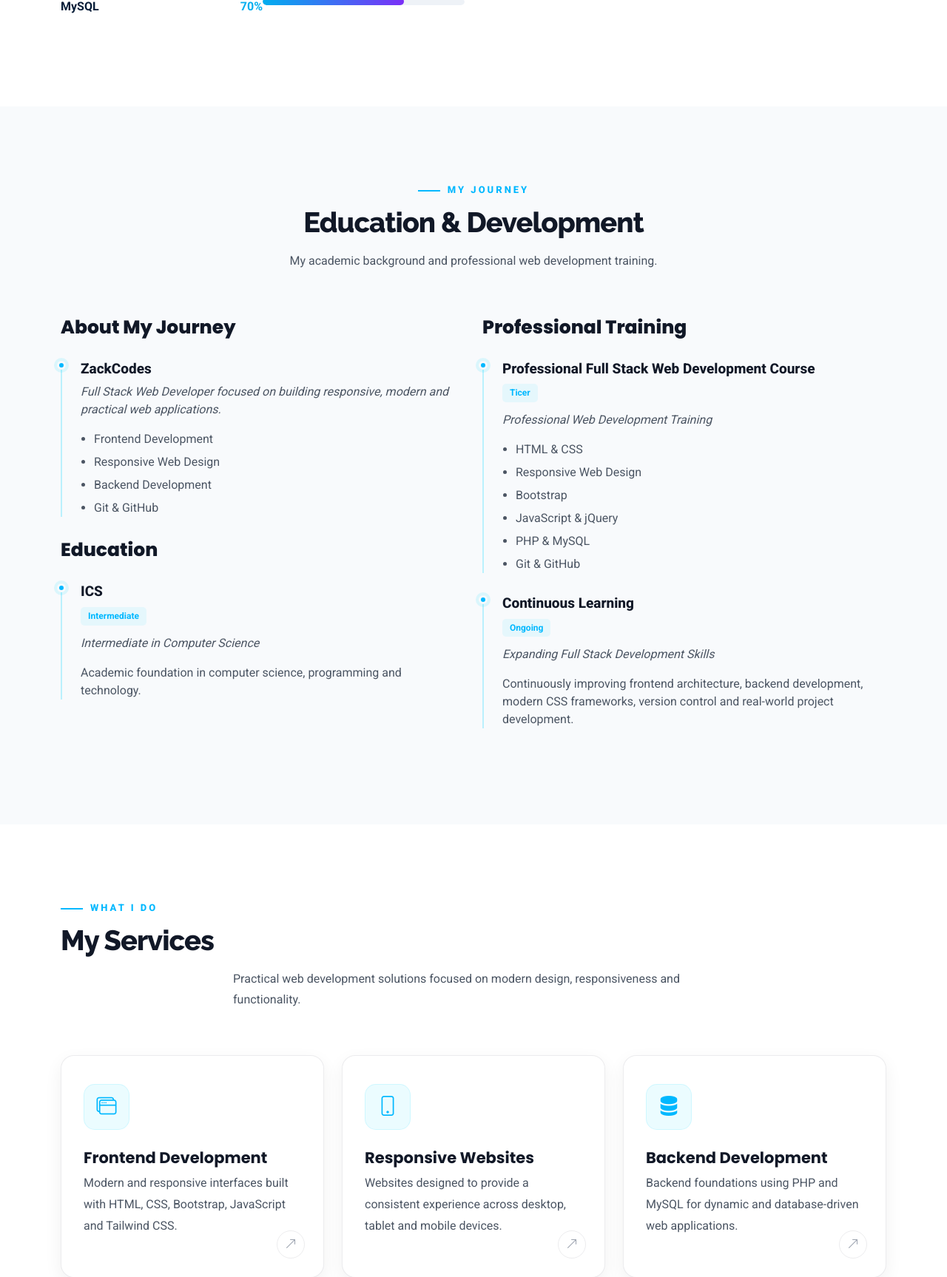
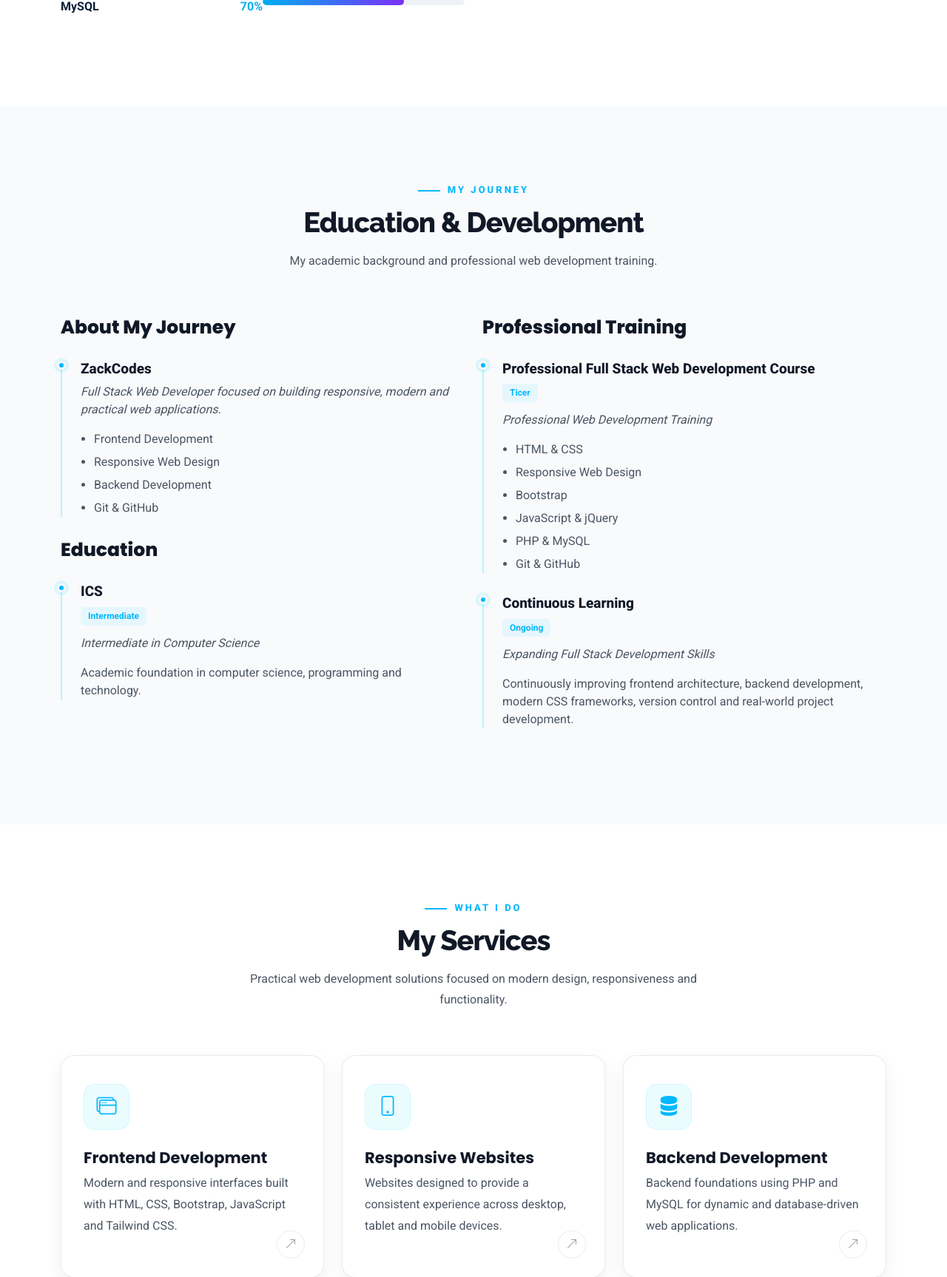
Before and after one commit to Zack365-codes/portfolio, a PHP site: page / in a window 1280 px wide. Shown: the part 1514-3241 px from the top of the page at 74% size. Run offline with PHP 8.4, Linux system fonts and the light colour scheme.

Commit message:
make changes

```diff
--- a/assets/css/main.css
+++ b/assets/css/main.css
@@ -150,7 +150,6 @@ img {
 /* =========================================================
    05. NAVIGATION
    ========================================================= */
-
 .navmenu ul {
   display: flex;
   align-items: center;
@@ -167,6 +166,7 @@ img {
   color: #374151;
   font-size: 14px;
   font-weight: 600;
+  text-decoration: none;
 }
 
 .navmenu a::after {
@@ -174,7 +174,6 @@ img {
   position: absolute;
   left: 50%;
   bottom: 3px;
-
   width: 0;
   height: 2px;
 
@@ -183,7 +182,6 @@ img {
       var(--accent-secondary));
 
   border-radius: 50px;
-
   transform: translateX(-50%);
   transition: var(--transition-normal);
 }
@@ -198,6 +196,30 @@ img {
   width: 65%;
 }
 
+
+/* Hamburger hidden on desktop */
+.mobile-nav-toggle {
+  display: none;
+}
+
+
+/* =========================
+   TABLET / MOBILE
+========================= */
+
+@media (max-width: 1199px) {
+
+  .navmenu ul {
+    display: none;
+  }
+
+  .mobile-nav-toggle {
+    display: block;
+    font-size: 32px;
+    color: #111827;
+    cursor: pointer;
+  }
+}
 
 /* =========================================================
    06. HERO
@@ -332,7 +354,7 @@ img {
 
   padding: 14px 24px;
 
-  color: #07111f;
+  color: rgb(28, 27, 27);
   background: var(--accent-color);
 
   border: 1px solid var(--accent-color);
--- a/index.html
+++ b/index.html
@@ -592,7 +592,7 @@
 
     <section id="services" class="services section">
 
-      <div class="container section-title" data-aos="fade-up">
+      <div class="container section-title text-center" data-aos="fade-up">
 
         <span class="section-label">WHAT I DO</span>
 
@@ -906,7 +906,7 @@
 
     <section id="portfolio" class="portfolio section">
 
-      <div class="container section-title" data-aos="fade-up">
+      <div class="container section-title text-center" data-aos="fade-up">
 
         <span class="section-label">MY WORK</span>
 
@@ -1298,7 +1298,7 @@
 
     <section id="pricing" class="pricing section">
 
-      <div class="container section-title" data-aos="fade-up">
+      <div class="container section-title text-center" data-aos="fade-up">
 
         <span class="section-label">TECH STACK</span>
 
@@ -1463,7 +1463,7 @@
             data-aos="fade-up"
             data-aos-delay="100">
 
-            <div class="content px-xl-5">
+            <div class="content px-xl-5 text-center">
 
               <span class="section-label">
                 FAQ
@@ -1660,7 +1660,7 @@
 
     <section id="contact" class="contact section">
 
-      <div class="container section-title" data-aos="fade-up">
+      <div class="container section-title text-center" data-aos="fade-up">
 
         <span class="section-label">GET IN TOUCH</span>
 
@@ -1689,7 +1689,7 @@
 
             <div class="col-lg-4">
 
-              <div class="info-item d-flex align-items-center">
+              <div class="info-item d-flex">
 
                 <i class="bi bi-geo-alt flex-shrink-0"></i>
 
```
